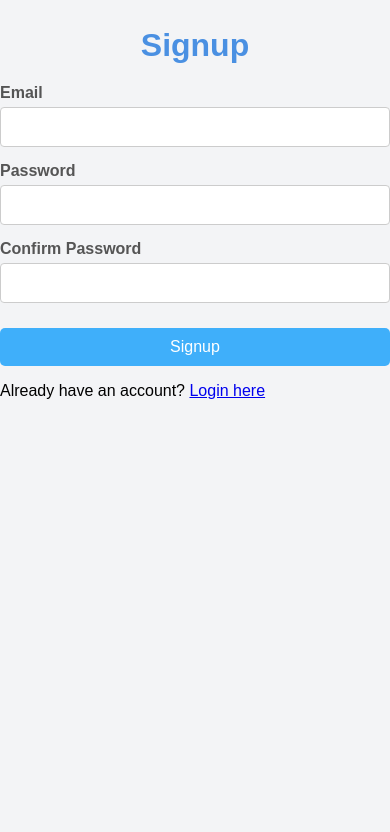
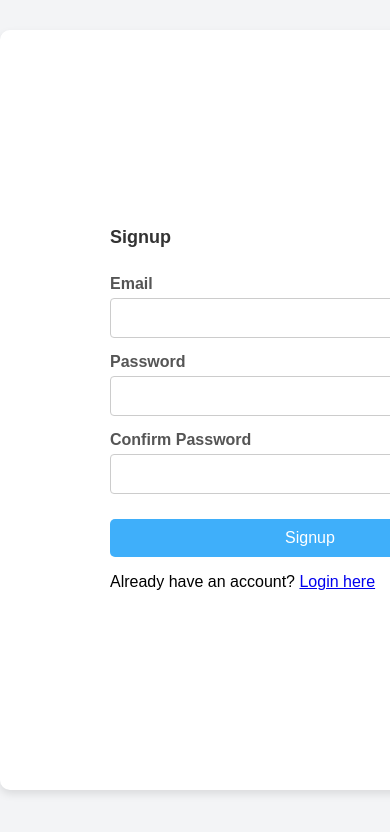
Before and after one commit to rahulg8454/BrightBolt, a React (Vite) app in the folder AdminFrontend/: page /Signup in a window 390 px wide. Shown: the top 832 px of the page. Built offline with nearby package versions, Linux system fonts and the light colour scheme; no server answers; the HTML template or start-up script is replaced by a standard one.

Commit message:
fix: align adminLogin.css class names with JSX (.form-container, .form)
Refactor admin login styles to improve layout and responsiveness.

```diff
--- a/AdminFrontend/src/styles/adminLogin.css
+++ b/AdminFrontend/src/styles/adminLogin.css
@@ -5,7 +5,7 @@ body {
     background-color: #f3f4f6;
 }
 
-  .login-container {
+.form-container {
   display: flex;
   height: 70vh;
   background-color: #ffffff;
@@ -17,7 +17,7 @@ body {
 }
 
 /* Login Form */
-  .login-form {
+.form {
   flex: 1;
   margin-left: 100px;
   padding: 20px;
@@ -27,7 +27,7 @@ body {
   align-items: flex-start;
 }
 
-  .login-form h2 {
+.form h2 {
   font-size: 24px;
   color: #333333;
   margin-bottom: 20px;
@@ -98,56 +98,41 @@ body {
   color: #555555;
   line-height: 1.6;
 }
+
 @media (max-width: 768px) {
-    .login-container {
+  .form-container {
     flex-direction: column;
     height: 90vh;
     margin-top: 30px;
     width: 500px;
   }
-
-    .login-form,
-    .description {
+  .form, .description {
     padding: 10px;
   }
-
-    .login-form h2 {
+  .form h2 {
     font-size: 20px;
   }
-
   .form-group label {
     font-size: 12px;
   }
-
   .form-group input {
     font-size: 14px;
   }
-
   .login-btn {
     font-size: 14px;
     padding: 10px;
   }
-
-
 }
-
-
-
-
 
 @media (max-width: 480px) {
   .login-page {
     padding: 0 10px;
   }
-
-    .login-form h2 {
+  .form h2 {
     font-size: 18px;
   }
-
   .login-btn {
     font-size: 14px;
     padding: 8px;
   }
-
-
 }
```
Lines whose indentation alone changed are shown as unchanged.
